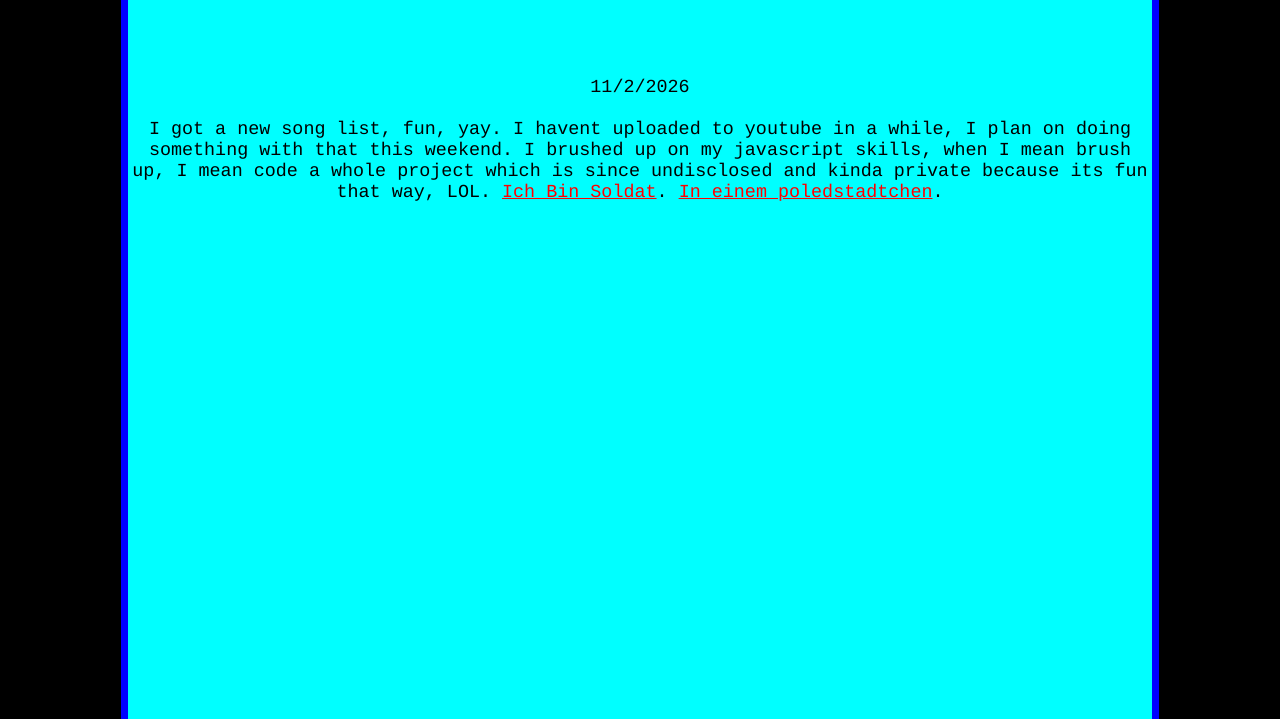
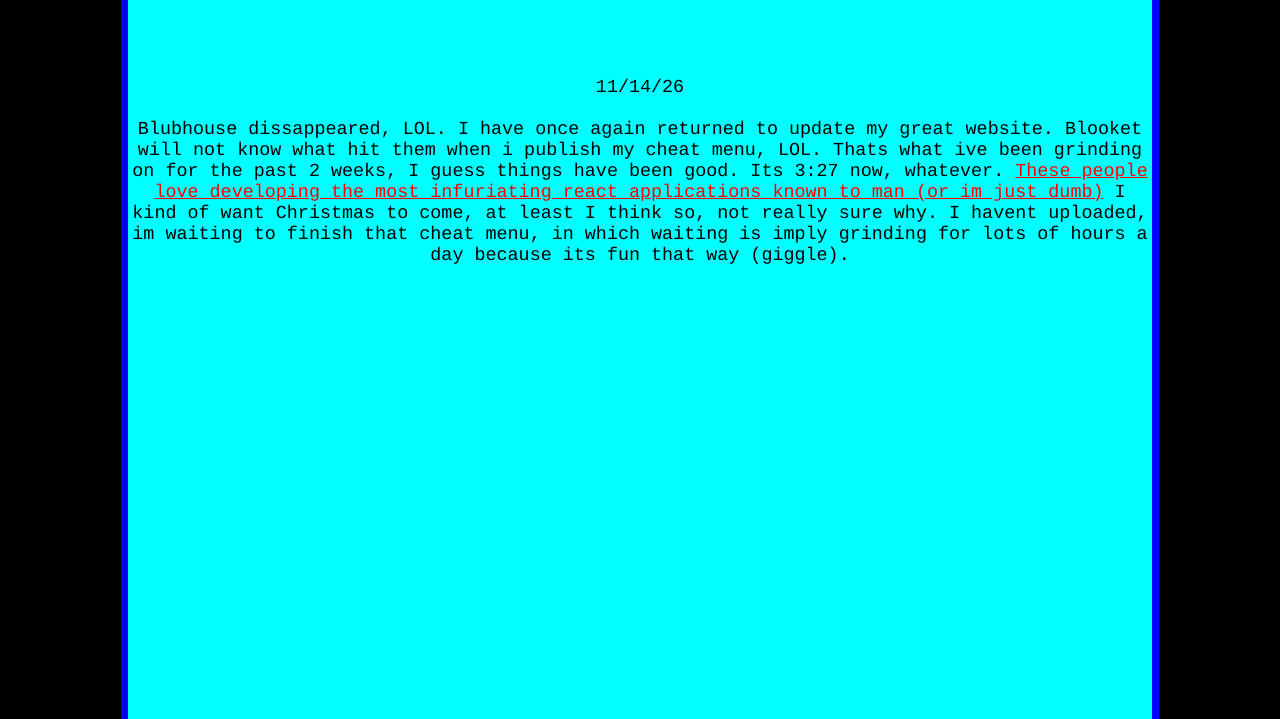
Before and after one commit to Blubhouse/blubhouse.github.io, a plain HTML site: page blog.html in a window 1280 px wide. Shown: the part 81-800 px from the top of the page. Drawn offline with Linux system fonts and the light colour scheme.

Commit message:
Add files via upload

```diff
--- a/blog.html
+++ b/blog.html
@@ -77,11 +77,12 @@
             <a href="https://blubhouse.github.io">Back To Main</a>
         </div>
         <div id="main">
-            11/2/2026
+            11/14/26
             <br>
             <br>
-            I got a new song list, fun, yay. I havent uploaded to youtube in a while, I plan on doing something with that this weekend. I brushed up on my javascript skills, when I mean brush up, I mean code a whole project which is since undisclosed and kinda private because its fun that way, LOL.
-            <a href="https://www.youtube.com/watch?v=Ed4Zf9lCGtk&list=RD5ecyaSB2G7Q&index=2">Ich Bin Soldat</a>. <a href="https://www.youtube.com/watch?v=gOzQz_76frM&list=RDgOzQz_76frM&start_radio=1&pp=oAcB">In einem poledstadtchen</a>.
+            Blubhouse dissappeared, LOL. I have once again returned to update my great website. Blooket will not know what hit them when i publish my cheat menu, LOL. Thats what ive been grinding on for the past 2 weeks, I guess things have been good.
+            Its 3:27 now, whatever. <a href="https://blooket.com">These people love developing the most infuriating react applications known to man (or im just dumb)</a> I kind of want Christmas to come, at least I think so, not really sure why. I havent uploaded,
+            im waiting to finish that cheat menu, in which waiting is imply grinding for lots of hours a day because its fun that way (giggle).
         </div>
         <div id="footer"></div>
     </div>
```
Also changed, not shown: oldblogs.html (+11 -0 lines).
